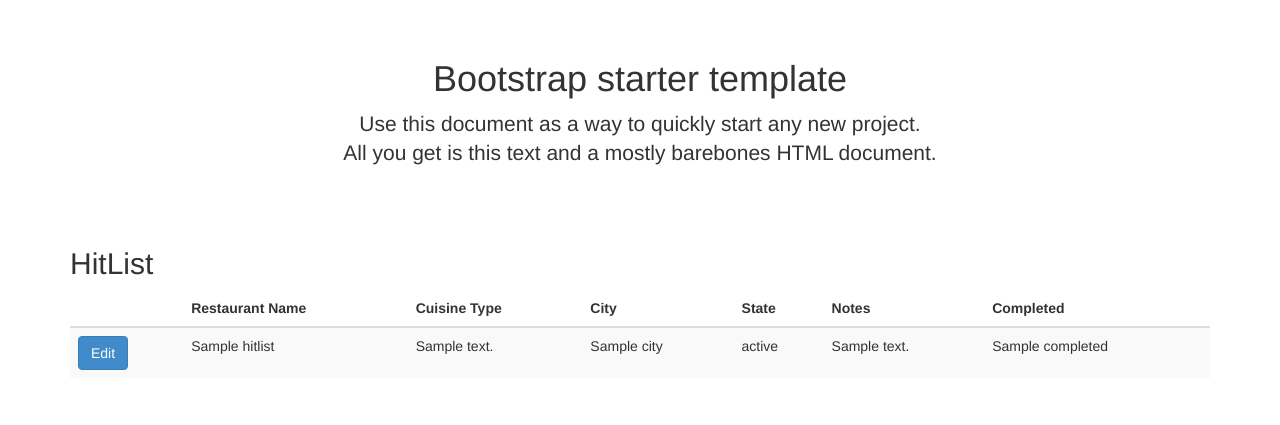
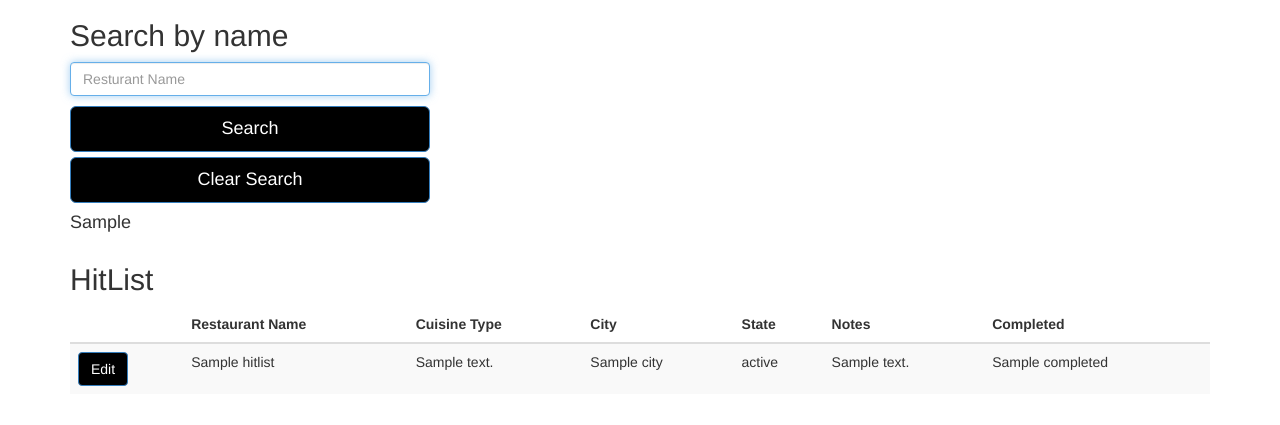
Before and after one commit to kelvinatorr/relationshipanalytics, a Python web app: template templates/index.html in a window 1280 px wide. Shown: the part 51-476 px from the top of the page. Run offline with Jinja, Linux system fonts and the light colour scheme; the template is opened without the code that fills it: most values are stand-ins (such as "Sample title", 1, 10 or a date in 2020); some libraries are stand-ins or nearby versions.

Commit message:
Add search by restaurant name feature

```diff
--- /dev/null
+++ b/css/admin.css
@@ -0,0 +1,13 @@
+.btn {
+  background-color: black;
+  color: white;
+}
+
+#errorMessage {
+  color:#ff726b;
+}
+
+.btn-link {
+  text-decoration:none;
+  color:yellow;
+}
--- a/templates/index.html
+++ b/templates/index.html
@@ -36,10 +36,18 @@
 
     <div class="container">
 
-      <div class="starter-template">
-        <h1>Bootstrap starter template</h1>
-        <p class="lead">Use this document as a way to quickly start any new project.<br> All you get is this text and a mostly barebones HTML document.</p>
-      </div>
+    <form class="form-signin" role="form" method="post">
+      <div class="row">
+        <div class="col-md-4">
+         <h2 class="form-signin-heading">Search by name</h2>
+         <input type="text" class="form-control" placeholder="Resturant Name" name="search_string" value="" required autofocus>
+         <h4 id="error">{{error_search}}</h4>
+         <button class="btn btn-lg btn-primary btn-block" type="submit" name="search" value="Submit">Search</button>
+         <button class="btn btn-lg btn-primary btn-block" type="submit" name="undo_search" value="Undo" onClick="window.location='/'">Clear Search</button>
+         <h4 id="error">{{successMsg}}</h4>
+        </div>
+        </div>
+    </form>
 
     </div><!-- /.container -->
 
@@ -83,7 +91,7 @@
         </div>
 </div><!-- /.container -->
 
-
+    <link rel="stylesheet" type="text/css" href="/css/admin.css"/>
     <!-- Bootstrap core JavaScript
     ================================================== -->
     <!-- Placed at the end of the document so the pages load faster -->
```
Also changed, not shown: relationshipanalytics.py (+28 -5 lines).
